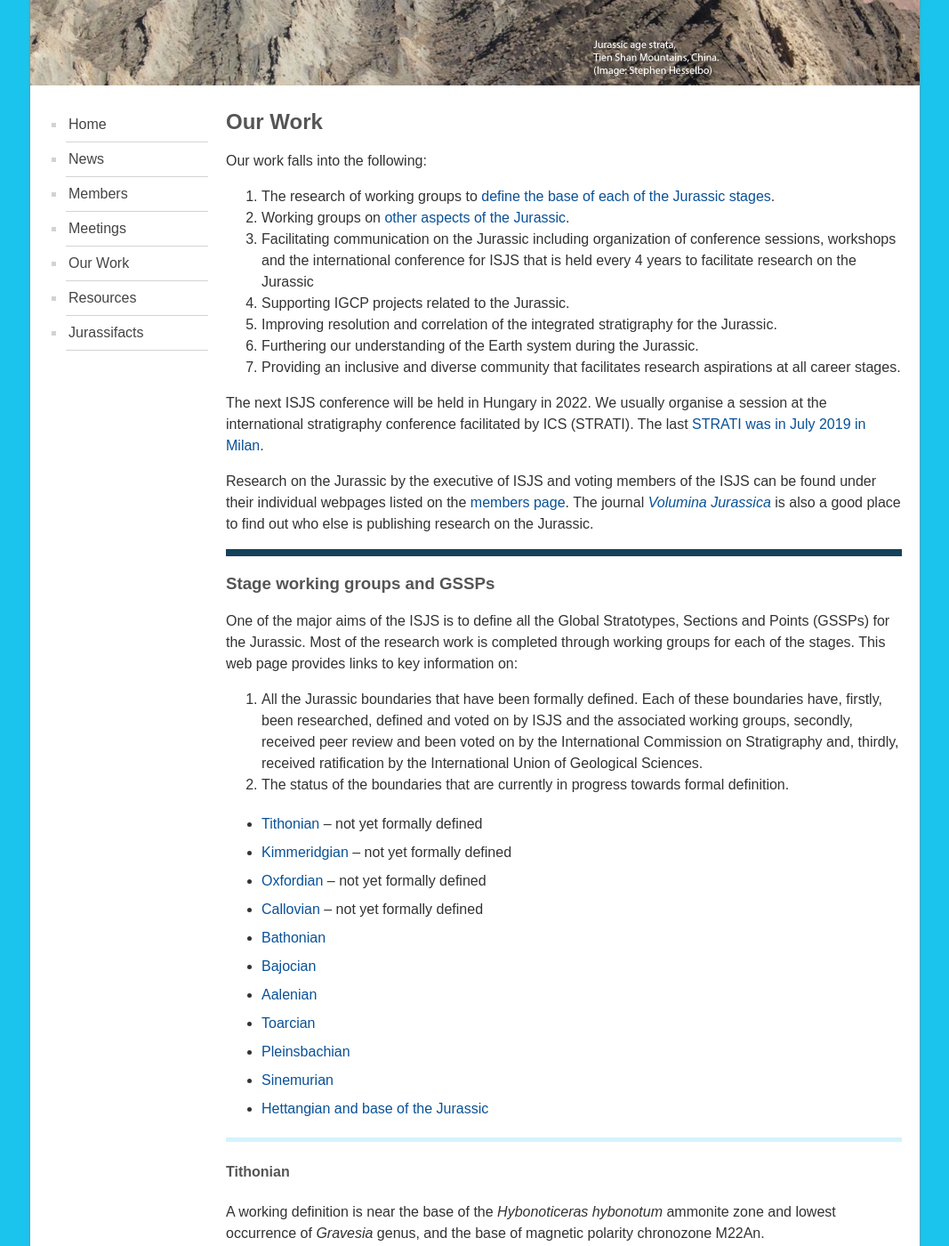
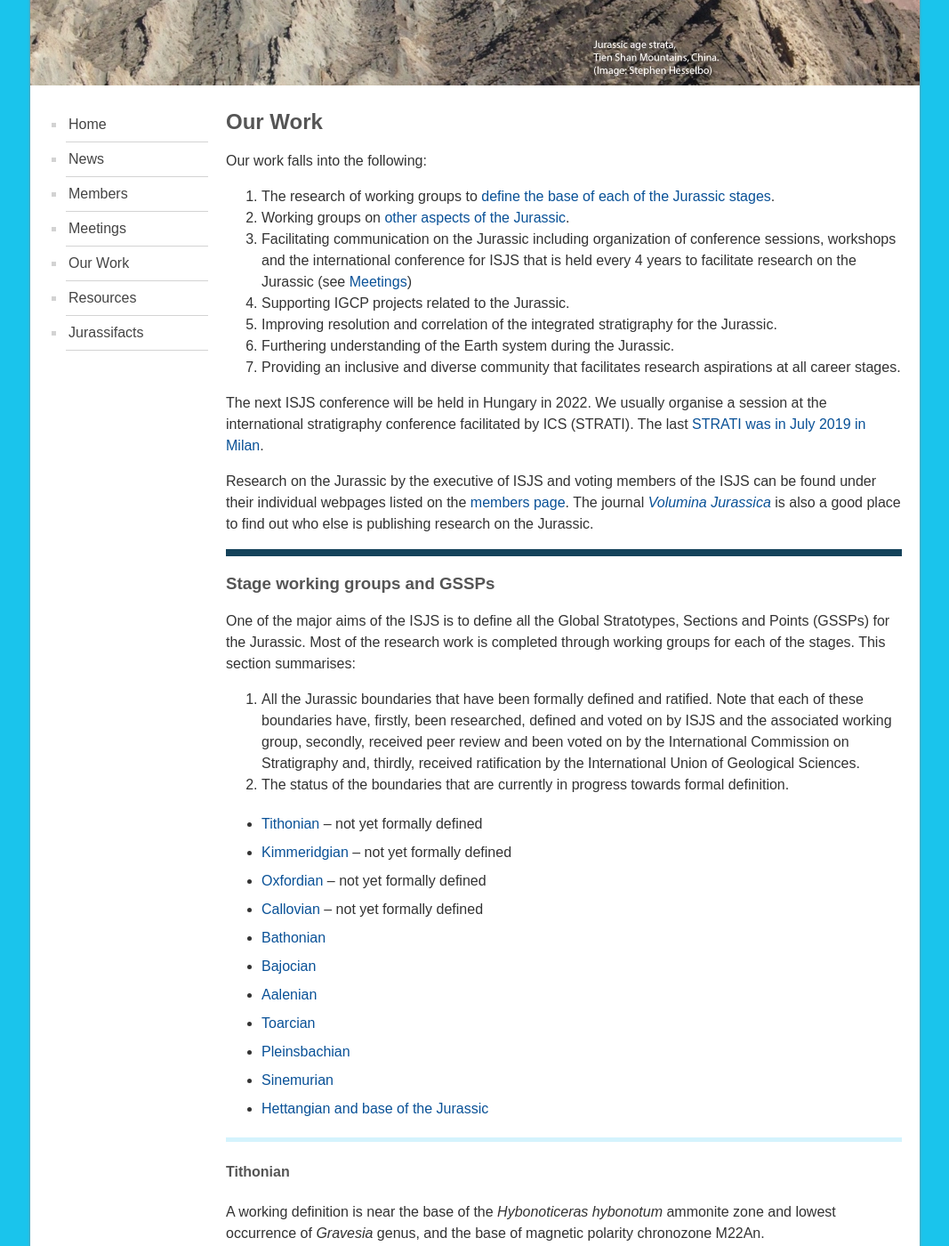
Before and after one commit to i-c-stratigraphy/subcommission-jurassic, a Jekyll site: the page built from pages/our-work.md, in a window 1280 px wide and 1400 px high, scrolled down 292 px. Shown: the whole window at 89% size, without its empty margins (106-1173 px from the left). Built offline with Jekyll 4.4.1, drawn with Linux system fonts in a browser that asks for light colours; some of the changed text lies outside the part shown.

Commit message:
Update our-work.md

```diff
--- a/pages/our-work.md
+++ b/pages/our-work.md
@@ -8,10 +8,10 @@ Our work falls into the following:
 
 1. The research of working groups to [define the base of each of the Jurassic stages](#stage-working-groups-and-gssps).
 2. Working groups on [other aspects of the Jurassic](#other-working-groups).
-3. Facilitating communication on the Jurassic including organization of conference sessions, workshops and the international conference for ISJS that is held every 4 years to facilitate research on the Jurassic
+3. Facilitating communication on the Jurassic including organization of conference sessions, workshops and the international conference for ISJS that is held every 4 years to facilitate research on the Jurassic (see [Meetings](meetings))
 4. Supporting IGCP projects related to the Jurassic.
 5. Improving resolution and correlation of the integrated stratigraphy for the Jurassic.
-6. Furthering our understanding of the Earth system during the Jurassic.
+6. Furthering understanding of the Earth system during the Jurassic.
 7. Providing an inclusive and diverse community that facilitates research aspirations at all career stages.
 
 The next ISJS conference will be held in Hungary in 2022. We usually organise a session at the international stratigraphy conference facilitated by ICS (STRATI). The last [STRATI was in July 2019 in Milan](http://www.strati2019.it/).
@@ -21,9 +21,9 @@ Research on the Jurassic by the executive of ISJS and voting members of the ISJS
 
 <div style="height:8px; width:100%; background-color:#14425A; display:block;">&nbsp;</div>
 ### Stage working groups and GSSPs
-One of the major aims of the ISJS is to define all the Global Stratotypes, Sections and Points (GSSPs) for the Jurassic. Most of the research work is completed through working groups for each of the stages. This web page provides links to key information on:
+One of the major aims of the ISJS is to define all the Global Stratotypes, Sections and Points (GSSPs) for the Jurassic. Most of the research work is completed through working groups for each of the stages. This section summarises:
 
-1. All the Jurassic boundaries that have been formally defined. Each of these boundaries have, firstly, been researched, defined and voted on by ISJS and the associated working groups, secondly, received peer review and been voted on by the International Commission on Stratigraphy and, thirdly, received ratification by the International Union of Geological Sciences.
+1. All the Jurassic boundaries that have been formally defined and ratified. Note that each of these boundaries have, firstly, been researched, defined and voted on by ISJS and the associated working group, secondly, received peer review and been voted on by the International Commission on Stratigraphy and, thirdly, received ratification by the International Union of Geological Sciences.
 2. The status of the boundaries that are currently in progress towards formal definition.
 
 * [Tithonian](#tithonian) – not yet formally defined
@@ -90,9 +90,7 @@ The Callovian working group(http://jurassic.ru/callovian.htm) who are completing
 
 The most recent report of progress of the Callovian working group is published in Volumina Jurassic: [Mönnig (2014)](https://vjs.pgi.gov.pl/article/view/26602).
 
-**Other sections under consideration include:**
-
-Prosek section, Nizhni Novgorod area, Russia
+Other sections under consideration include: Prosek section, Nizhni Novgorod area, Russia
 
 * Guzhikov, A.Ya., Pimenov, M.V., Malenkina, S.Yu., Manikin, A.G., Astarkin, S.V. (2010): Paleomagnetic, petromagnetic and terrigenous-mineralogical studies of Upper Bathonian-Lower Callovian sediments in the Prosek section, Nizhni Novgorod Region, Stratigraphy and Geological Correlation, 18: 42-62.
 * Kiselev D.N. & Rogov, M.A. (2007): Stratigraphy of the Bathonian-Callovian boundary deposits in the Prosek section (Middle Volga region). Article 1. Ammonites and infrazonal biostratigraphy , Stratigraphy and Geological Correlation, 15: 485-515.
```
Also changed, not shown: other parts of pages/our-work.md (+2 -2 lines).
